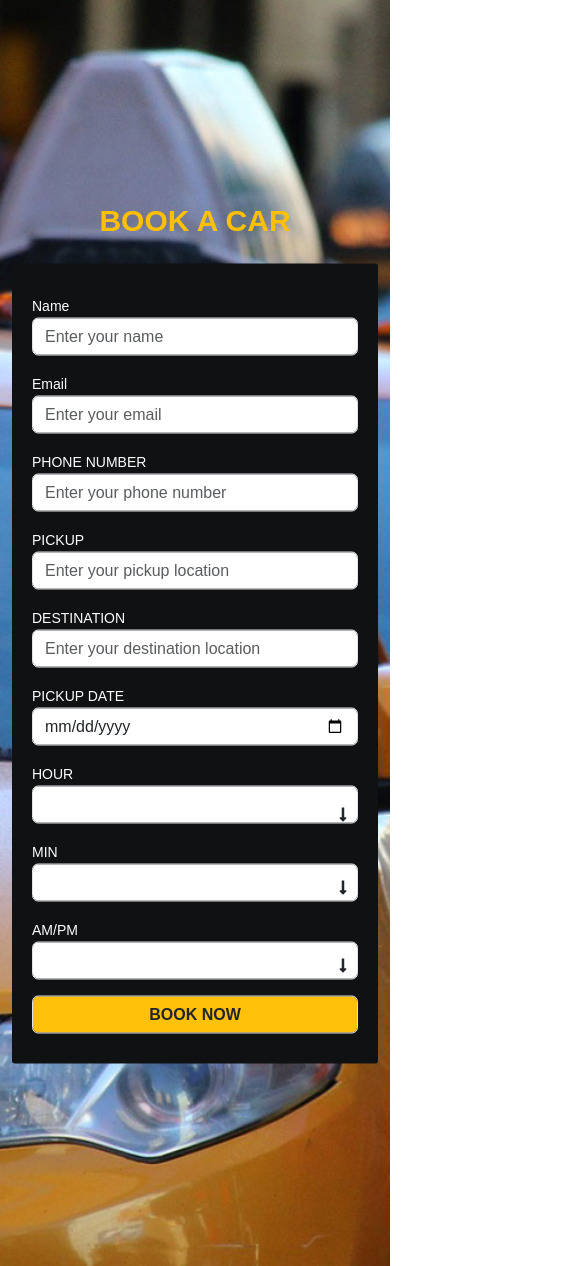
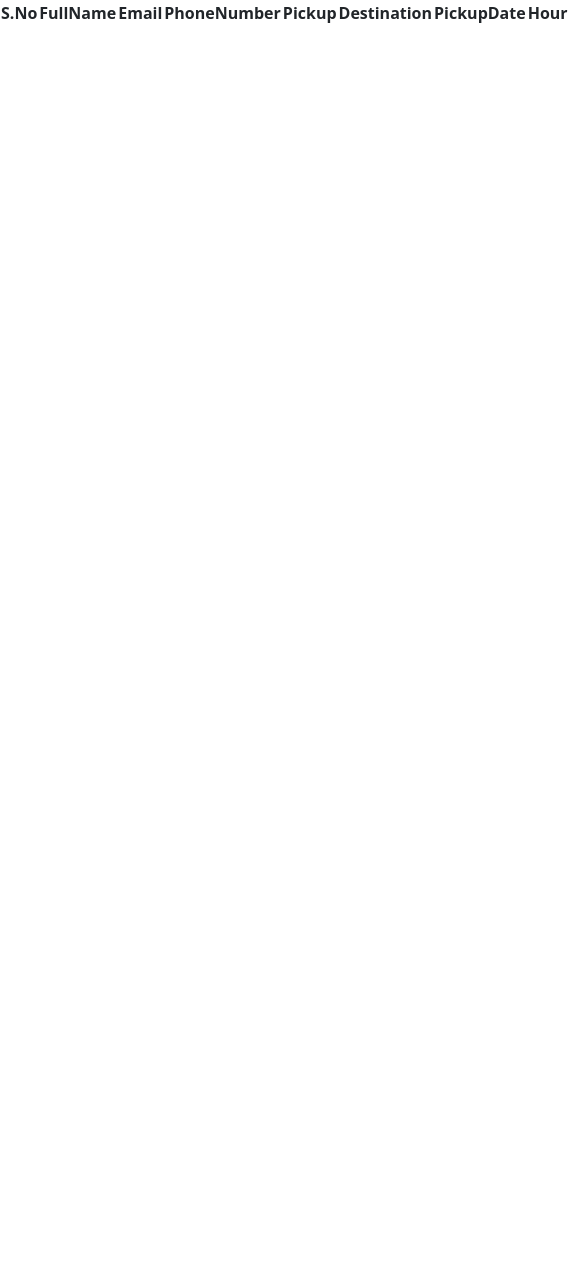
Before and after one commit to NagaSriVenkatR/ReactCRUD-Task4, a React (Create React App) app: page /customers in a window 390 px wide. Shown: the whole page, 573 px wide, since content can reach past the window. After the commit the page ends 844 px from the top, so only its background shows below. Built offline with nearby package versions, Linux system fonts and the light colour scheme.

Commit message:
posting the data to the mock api

```diff
--- a/package.json
+++ b/package.json
@@ -11,6 +11,7 @@
     "react-bootstrap": "^2.10.4",
     "react-dom": "^18.3.1",
     "react-icons": "^5.3.0",
+    "react-router-dom": "^6.26.2",
     "react-scripts": "5.0.1",
     "web-vitals": "^2.1.4"
   },
--- a/src/App.js
+++ b/src/App.js
@@ -1,11 +1,23 @@
-
-import './App.css';
-import Form from './components/Form';
+import {
+  BrowserRouter as Router,
+  Routes,
+  Route,
+  Navigate,
+} from "react-router-dom";
+import "./App.css";
+import Form from "./components/Form";
+import Bookedmembers from "./components/Bookedmembers";
 
 function App() {
   return (
     <div className="App">
-      <Form />
+      <Router>
+        <Routes>
+          <Route path="/form" element={<Form />}/>
+          <Route path="/customers" element={<Bookedmembers />}/>
+          <Route path="/" element={<Navigate to={"/form"}/>}/>
+        </Routes>
+      </Router>
     </div>
   );
 }
--- /dev/null
+++ b/src/components/Bookedmembers.jsx
@@ -0,0 +1,27 @@
+import React from 'react'
+
+function Bookedmembers() {
+  return (
+    <div>
+      <table>
+        <thead>
+          <tr>
+            <th>S.No</th>
+            <th>FullName</th>
+            <th>Email</th>
+            <th>PhoneNumber</th>
+            <th>Pickup</th>
+            <th>Destination</th>
+            <th>PickupDate</th>
+            <th>Hour</th>
+            <th></th>
+            <th></th>
+          </tr>
+        </thead>
+        <tbody></tbody>
+      </table>
+    </div>
+  )
+}
+
+export default Bookedmembers
--- a/src/components/Form.css
+++ b/src/components/Form.css
@@ -21,7 +21,7 @@
     transform: translateY(-50%);
 }
 .booking-form {
-    max-width: 642px;
+    max-width: 750px;
     width: 100%;
     margin: auto !important;
     margin-top:20px;
@@ -50,46 +50,71 @@ form {
 option{
     color: #101113;
 }
-@media screen and (min-width : 1024px) and (max-width : 1024px) {
+.form-control{
+    border: none !important;
+}
+@media screen and (min-width : 1440px) and (max-width : 1440px) {
    .select-arrow-hour{
-    right: 45.5% !important;
+    right: 46% !important;
     }
     .select-arrow-min{
-    right: 34% !important;
+    right: 36.5% !important;
     }
     .select-arrow-am{
-    right: 22.5% !important;
+    right: 27% !important;
     }
 }
-@media screen and (min-width : 768px) and (max-width : 768px) {
+@media screen and (min-width : 1024px) and (max-width : 1024px) {
    .select-arrow-hour{
     right: 44.5% !important;
     }
     .select-arrow-min{
-    right: 29% !important;
+    right: 31% !important;
     }
     .select-arrow-am{
-    right: 13.5% !important;
+    right: 17% !important;
+    }
+}
+@media screen and (min-width : 768px) and (max-width : 768px) {
+
+   .select-arrow-hour{
+    right: 43% !important;
+    bottom: 24.5% !important;
+    }
+    .select-arrow-min{
+    right: 25.8% !important;
+    bottom: 24.5% !important;
+    }
+    .select-arrow-am{
+    right: 8.5% !important;
+    bottom: 24.5% !important;
+    }
+     h1{
+        font-size: 40px !important;
+        margin-bottom: 0px !important;
+    }
+    .form-header{
+        margin-bottom: 0px !important;
     }
 }
 @media screen and (max-width : 475px) {
     .booking{
-        height: 150vh !important;
+        height: 160vh !important;
     }
     h1{
         font-size: 30px !important;
     }
    .select-arrow-hour{
     right: 10% !important;
-    bottom: 28% !important;
+    bottom: 33% !important;
     }
     .select-arrow-min{
     right: 10% !important;
-    bottom: 19.5% !important;
+    bottom: 24.5% !important;
     }
     .select-arrow-am{
     right: 10% !important;
-    bottom: 10.5% !important;
+    bottom: 16% !important;
     }
 
 }
--- a/src/components/Form.jsx
+++ b/src/components/Form.jsx
@@ -1,8 +1,17 @@
-import React, { useState } from 'react'
+import React, { useEffect, useState } from 'react'
 import "bootstrap/dist/css/bootstrap.min.css";
 import './Form.css';
 import { FaLongArrowAltDown } from "react-icons/fa";
+import { useNavigate } from 'react-router-dom';
 function Form() {
+  const createUserAPI =
+    "https://6683c44d56e7503d1ade07d4.mockapi.io/userData/customerdata";
+   useEffect(() => {
+     fetch(createUserAPI)
+       .then((response) => response.json())
+       .then((data) => setCustomers(data))
+       .catch((error) => console.error("Error fetching data:", error));
+   }, []);
   const [formData, setFormData] = useState({
     fullName: "",
     email: "",
@@ -12,7 +21,7 @@ function Form() {
     pickupDate : "",
     hour:"",
     min:"",
-    clock:"",
+    Meridian:"",
   });
   const [errors, setErrors] = useState({
     fullName: "",
@@ -23,8 +32,10 @@ function Form() {
     pickupDate: "",
     hour: "",
     min: "",
-    clock: "",
+    Meridian: "",
   });
+   const [customers, setCustomers] = useState([]);
+   const [editingCustomerId, setEditingCustomerId] = useState(null);
   const handleBlur = (event) => {
     const { name, value } = event.target;
     let validateErrors = { ...errors };
@@ -106,21 +117,108 @@ function Form() {
     } else {
       newErrors.min = "";
     }
-    if (!formData.clock) {
-      newErrors.clock = "Clock is required";
+    if (!formData.Meridian) {
+      newErrors.Meridian = "Meridian is required";
       valid = false;
     } else {
-      newErrors.clock = "";
+      newErrors.Meridian = "";
     }
     setErrors(newErrors);
     return valid;
   };
+  const navigate = useNavigate();
   const handleSubmit = (event) => {
     event.preventDefault();
     if (validateForm()) {
       console.log("Form submitted successfully", formData);
+      if (editingCustomerId) {
+        fetch(`${createUserAPI}/${editingCustomerId}`, {
+          method: "PUT",
+          headers: {
+            "Content-Type": "application/json",
+          },
+          body: JSON.stringify(formData),
+        })
+          .then((response) => response.json())
+          .then((updatedCustomer) => {
+            setCustomers(
+              customers.map((customer) =>
+                customer.id === editingCustomerId ? updatedCustomer : customer
+              )
+            );
+            setEditingCustomerId(null);
+            setFormData({
+              fullName: "",
+              email: "",
+              phoneNumber: "",
+              pickup: "",
+              destination: "",
+              pickupDate: "",
+              hour: "",
+              min: "",
+              Meridian: "",
+            });
+          })
+          .catch((error) => console.error("Error updating customer:", error));
+      } else {
+        fetch(createUserAPI, {
+          method: "POST",
+          headers: {
+            "Content-Type": "application/json",
+          },
+          body: JSON.stringify(formData),
+        })
+          .then((response) => {
+            if (response.ok) {
+              console.log("Successfully book the cab");
+            } else {
+              console.log("Faled to book the cab")
+            }
+          })
+          .then((newCustomer) => {
+            setCustomers([...customers, newCustomer]);
+            setFormData({
+              fullName: "",
+              email: "",
+              phoneNumber: "",
+              pickup: "",
+              destination: "",
+              pickupDate: "",
+              hour: "",
+              min: "",
+              Meridian: "",
+            });
+          })
+          navigate("/customers")
+          .catch((error) => console.error("Error creating customer:", error));
+      }
     }
   };
+   const handleReset = () => {
+     setFormData({
+       fullName: "",
+       email: "",
+       phoneNumber: "",
+       pickup: "",
+       destination: "",
+       pickupDate: "",
+       hour: "",
+       min: "",
+       Meridian: "",
+     });
+     setErrors({
+       fullName: "",
+       email: "",
+       phoneNumber: "",
+       pickup: "",
+       destination: "",
+       pickupDate: "",
+       hour: "",
+       min: "",
+       Meridian: "",
+     });
+
+   };
   return (
     <div className="booking">
       <div className="section-center">
@@ -130,7 +228,7 @@ function Form() {
               <div className="form-header">
                 <h1>BOOK A CAR</h1>
               </div>
-              <div>
+              <div className=''>
                 <form action="" onSubmit={handleSubmit}>
                   <div className="row">
                     <div className="col-sm-6">
@@ -250,8 +348,8 @@ function Form() {
                               className="select-arrow-hour"
                               style={{
                                 position: "absolute",
-                                right: "47%",
-                                bottom: "16.5%",
+                                right: "46%",
+                                bottom: "23.5%",
                               }}
                             />
                             <span className="text-danger">{errors.hour}</span>
@@ -285,8 +383,8 @@ function Form() {
                               className="select-arrow-min"
                               style={{
                                 position: "absolute",
-                                right: "39%",
-                                bottom: "16.5%",
+                                right: "37%",
+                                bottom: "23.5%",
                               }}
                             />
                             <span className="text-danger">{errors.min}</span>
@@ -294,12 +392,12 @@ function Form() {
                         </div>
                         <div className="col-sm-4">
                           <div className="form-group text-start mb-3">
-                            <span className="form-label">AM/PM</span>
+                            <span className="form-label">Meridian</span>
                             <select
                               className="form-control"
-                              name="clock"
+                              name="Meridian"
                               id=""
-                              value={formData.clock}
+                              value={formData.Meridian}
                               onChange={handleChange}
                               onBlur={handleBlur}
                             >
@@ -311,22 +409,31 @@ function Form() {
                               className="select-arrow-am"
                               style={{
                                 position: "absolute",
-                                right: "31.5%",
-                                bottom: "16.5%",
+                                right: "28%",
+                                bottom: "23.5%",
                               }}
                             />
-                            <span className='text-danger'>{errors.clock}</span>
+                            <span className="text-danger">{errors.Meridian}</span>
                           </div>
                         </div>
                       </div>
                     </div>
                   </div>
-                  <div className="form-btn">
-                    <input
-                      className="form-control bg-warning fw-bold"
+                  <div className="form-btn mb-3">
+                    <button
+                      className="form-control btn btn-warning fw-bold"
                       type="submit"
                       value="BOOK NOW"
-                    />
+                    > BOOK NOW</button>
+
+                  </div>
+                  <div className="form-btn">
+                    <button
+                      className="form-control btn btn-danger fw-bold"
+                      type="Reset"
+                      value="CANCEL NOW"
+                      onClick={handleReset}
+                    >CANCEL NOW</button>
                   </div>
                 </form>
               </div>
```
Also changed, not shown: 1 other file (tests, documents, lock files or other folders).
